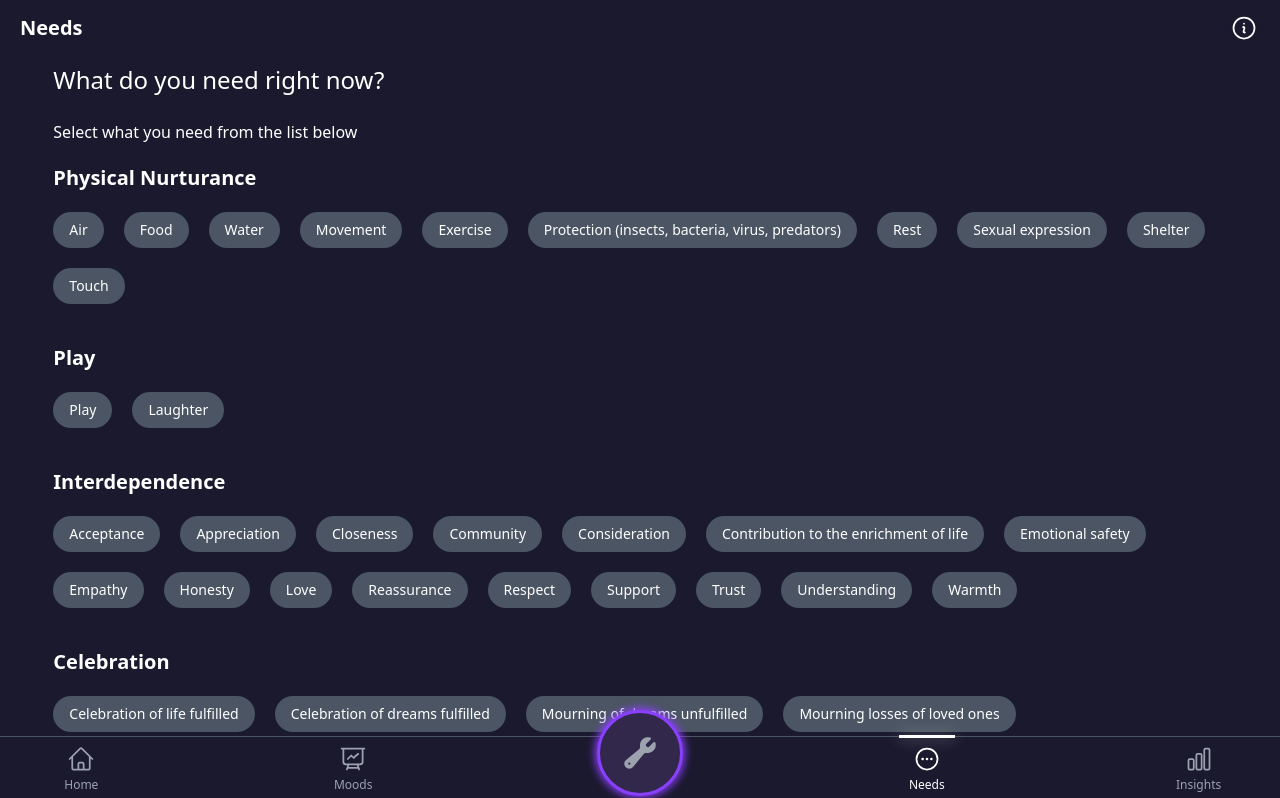
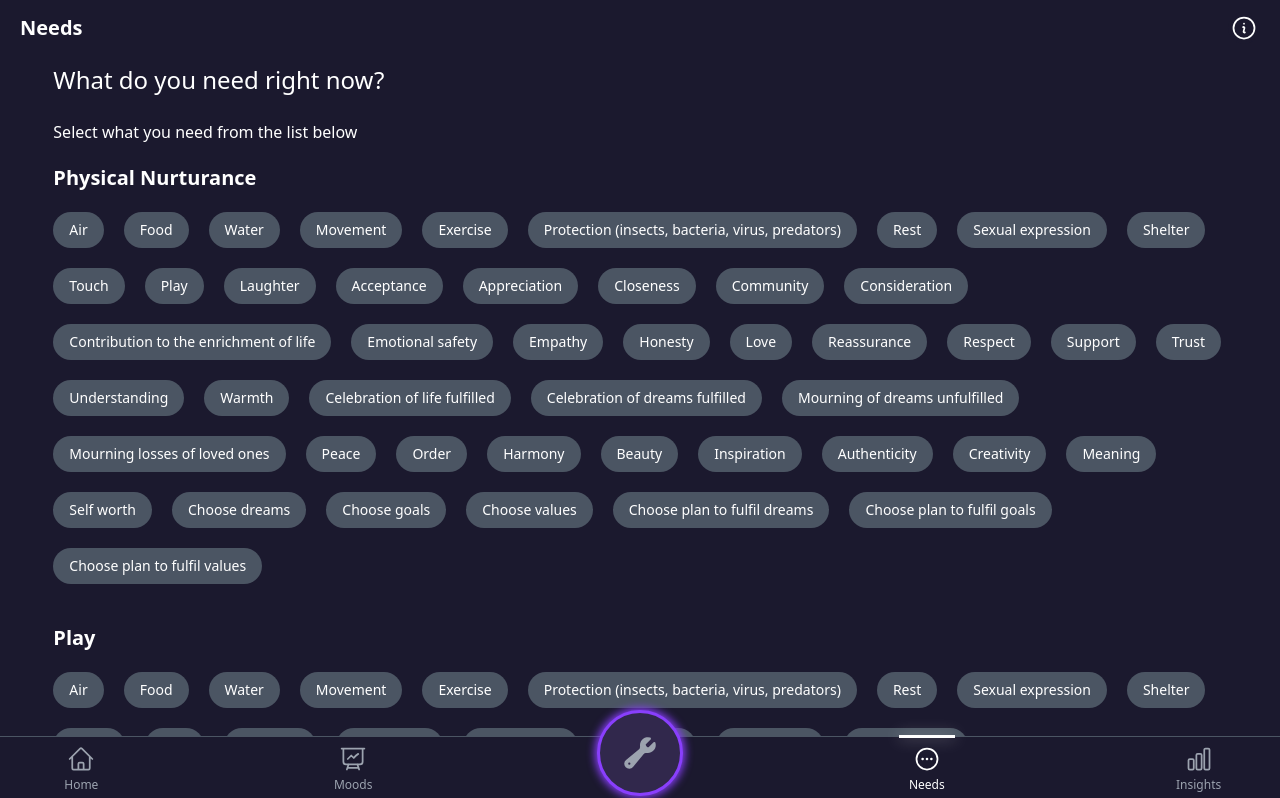
Before and after one commit to fac30/things-we-do, a Next.js app: page /needs in a window 1280 px wide. Shown: the top 798 px of the page. Built offline with nearby package versions, Linux system fonts and the light colour scheme; what rxdb would draw is missing.

Commit message:
feat: get data but not working properly

```diff
--- a/src/app/needs/components/NeedsDisplay.tsx
+++ b/src/app/needs/components/NeedsDisplay.tsx
@@ -1,90 +1,40 @@
+"use client";
+
 import Button from "@/ui/shared/Button";
+import { useState, useEffect } from "react";
 
 export default function NeedsDisplay() {
-  const needsData = [
-    {
-      needName: "Physical Nurturance",
-      needsArr: [
-        "Air",
-        "Food",
-        "Water",
-        "Movement",
-        "Exercise",
-        "Protection (insects, bacteria, virus, predators)",
-        "Rest",
-        "Sexual expression",
-        "Shelter",
-        "Touch",
-      ],
-    },
-    {
-      needName: "Play",
-      needsArr: ["Play", "Laughter"],
-    },
-    {
-      needName: "Interdependence",
-      needsArr: [
-        "Acceptance",
-        "Appreciation",
-        "Closeness",
-        "Community",
-        "Consideration",
-        "Contribution to the enrichment of life",
-        "Emotional safety",
-        "Empathy",
-        "Honesty",
-        "Love",
-        "Reassurance",
-        "Respect",
-        "Support",
-        "Trust",
-        "Understanding",
-        "Warmth",
-      ],
-    },
-    {
-      needName: "Celebration",
-      needsArr: [
-        "Celebration of life fulfilled",
-        "Celebration of dreams fulfilled",
-        "Mourning of dreams unfulfilled",
-        "Mourning losses of loved ones",
-      ],
-    },
-    {
-      needName: "Harmony",
-      needsArr: ["Peace", "Order", "Harmony", "Beauty", "Inspiration"],
-    },
-    {
-      needName: "Integrity",
-      needsArr: ["Authenticity", "Creativity", "Meaning", "Self worth"],
-    },
-    {
-      needName: "Autonomy",
-      needsArr: [
-        "Choose dreams",
-        "Choose goals",
-        "Choose values",
-        "Choose plan to fulfil dreams",
-        "Choose plan to fulfil goals",
-        "Choose plan to fulfil values",
-      ],
-    },
-  ];
+  const [categories, setCategories] = useState([]);
+  const [needs, setNeeds] = useState([]);
+
+  const getData = async () => {
+    const response = await fetch("./mockNeeds.json");
+    const data = await response.json();
+    const { needs_categories, needs, next_actions } = data;
+    setCategories(needs_categories);
+    setNeeds(needs);
+    console.log(data);
+  };
+
+  useEffect(() => {
+    getData();
+  }, []);
 
   return (
     <>
       <div className="w-11/12 m-auto">
-        {needsData.map((need) => {
+        {categories.map((category, index) => {
           return (
             <>
-              <h2 className="text-xl mb-5 font-semibold">{need.needName}</h2>
+              <h2 className="text-xl mb-5 font-semibold" key={index}>
+                {category.name}
+              </h2>
               <div className="flex gap-5 flex-wrap mb-10">
-                {need.needsArr.map((arrItem, index) => {
+                {needs.map((need, index) => {
                   return (
                     <Button
                       key={index}
-                      label={arrItem}
+                      label={need.name}
                       className="bg-gray-600 font-normal text-nowrap"
                     />
                   );
```
Also changed, not shown: public/mockNeeds.json (renamed from src/app/needs/mockNeeds.json).
